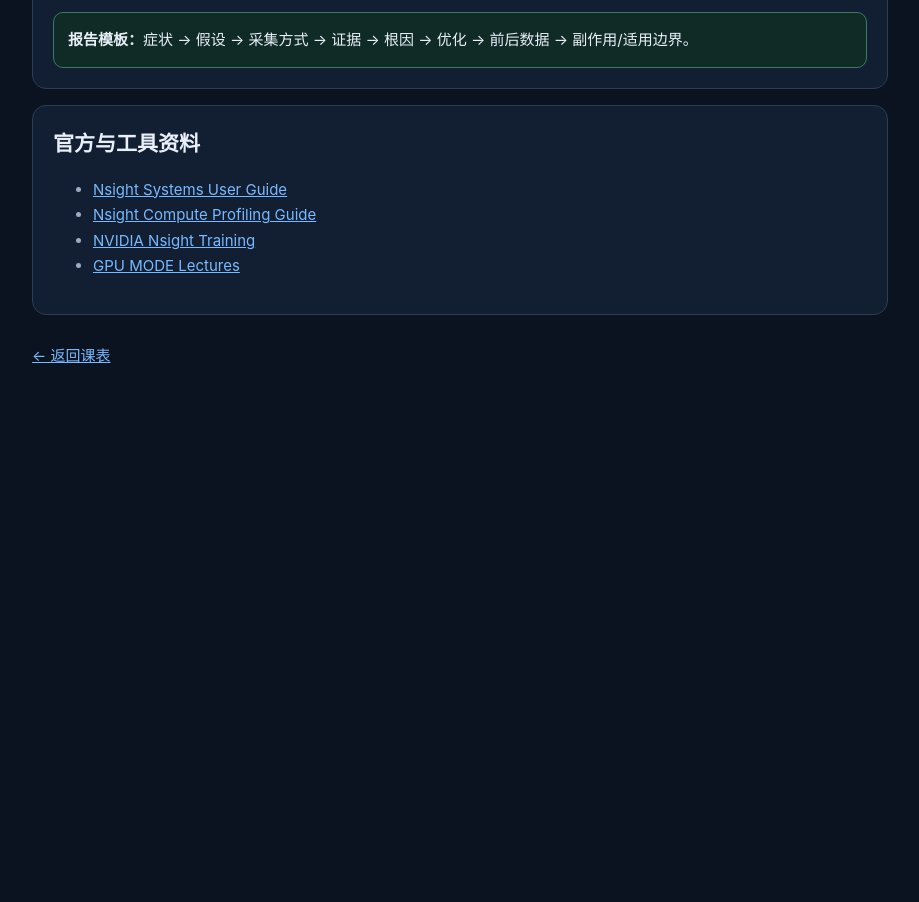
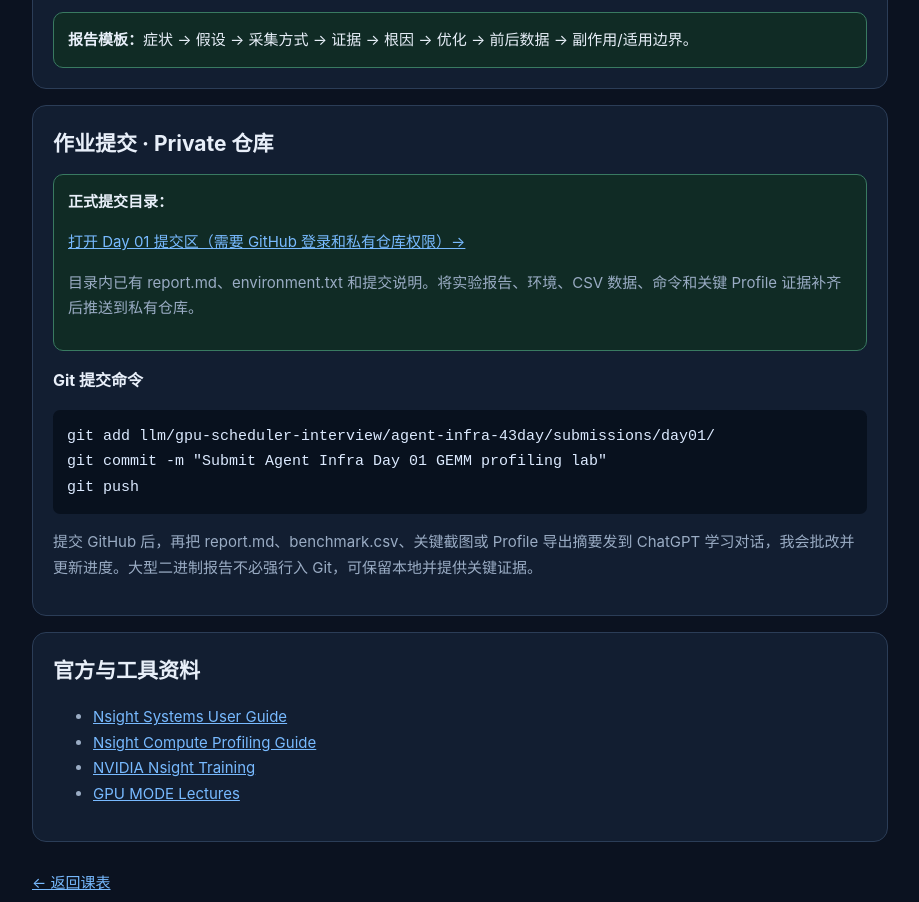
Before and after one commit to Ethan-rookie/agent-infra-learning-site, a plain HTML site: page day01.html in a window 1280 px wide. Shown: the part 2887-3789 px from the top of the page, without its empty margins (180-1099 px from the left). Before the commit the page ends 3281 px from the top, so only its background shows below. Drawn offline with Linux system fonts and the light colour scheme.

Commit message:
Add private assignment submission entry to course pages

```diff
--- a/day01.html
+++ b/day01.html
@@ -20,6 +20,9 @@ nsys profile --trace=cuda -o gemm_tiled ./tiled_gemm 2048</pre><p>比较相同
 <section class="card"><h2>任务 E · Pinned Memory 与异步重叠（15 分钟）</h2><p>比较普通 Host Memory 和 pinned Host Memory 版本。Pinned Memory 本身不保证 overlap。检查异步拷贝、Streams、依赖关系和 Copy Engine，并用 Nsight Systems 时间线证明是否真实重叠。</p></section>
 <section class="card"><h2>资源模型推导（10 分钟）</h2><p>简化假设：每 SM 65536 个 32-bit registers、2048 threads、64 warps、16 blocks；256 threads/block；64 registers/thread；不使用 Shared Memory。</p><ul><li>每 Block registers = 256 × 64 = 16384。</li><li>Register 限制允许 4 Blocks；线程/warp 限制各允许 8 Blocks。</li><li>简化模型取最小值 4 Blocks，活跃 Warp = 32，理论 Occupancy = 50%。</li></ul><p>将每线程寄存器改为 32，重新计算理论 Occupancy，并解释为什么实际性能不保证提升：分配粒度、spill、指令数、访存量和真实架构限制。</p></section>
 <section class="card"><h2>提交物与评分（100 分）</h2><table><tr><th>项目</th><th>分值</th></tr><tr><td>基线与正确性数据</td><td>15</td></tr><tr><td>Nsight Systems 时间线分析</td><td>20</td></tr><tr><td>Nsight Compute 证据链</td><td>25</td></tr><tr><td>naive/tiled 对照和归因</td><td>20</td></tr><tr><td>pinned memory / overlap 判断</td><td>10</td></tr><tr><td>资源推导与技术表达</td><td>10</td></tr></table><p>提交至少三个矩阵规模的原始数据、一份 NSYS 报告、一份 NCU 报告、对照表和一页性能归因。80 分通过；没有真实报告，Profiling 部分最高只能得一半分。</p><div class="callout"><b>报告模板：</b>症状 → 假设 → 采集方式 → 证据 → 根因 → 优化 → 前后数据 → 副作用/适用边界。</div></section>
+<section class="card" id="submit"><h2>作业提交 · Private 仓库</h2><div class="callout"><b>正式提交目录：</b><p><a href="https://github.com/Ethan-rookie/self/tree/main/llm/gpu-scheduler-interview/agent-infra-43day/submissions/day01">打开 Day 01 提交区（需要 GitHub 登录和私有仓库权限）→</a></p><p>目录内已有 report.md、environment.txt 和提交说明。将实验报告、环境、CSV 数据、命令和关键 Profile 证据补齐后推送到私有仓库。</p></div><h3>Git 提交命令</h3><pre>git add llm/gpu-scheduler-interview/agent-infra-43day/submissions/day01/
+git commit -m "Submit Agent Infra Day 01 GEMM profiling lab"
+git push</pre><p>提交 GitHub 后，再把 report.md、benchmark.csv、关键截图或 Profile 导出摘要发到 ChatGPT 学习对话，我会批改并更新进度。大型二进制报告不必强行入 Git，可保留本地并提供关键证据。</p></section>
 <section class="card"><h2>官方与工具资料</h2><ul><li><a href="https://docs.nvidia.com/nsight-systems/UserGuide/">Nsight Systems User Guide</a></li><li><a href="https://docs.nvidia.com/nsight-compute/ProfilingGuide/">Nsight Compute Profiling Guide</a></li><li><a href="https://github.com/NVIDIA/nsight-training">NVIDIA Nsight Training</a></li><li><a href="https://github.com/gpu-mode/lectures">GPU MODE Lectures</a></li></ul></section>
 <a class="back" href="index.html#roadmap">← 返回课表</a>
 </main></body></html>
```
Also changed, not shown: index.html (+2 -1 lines).
